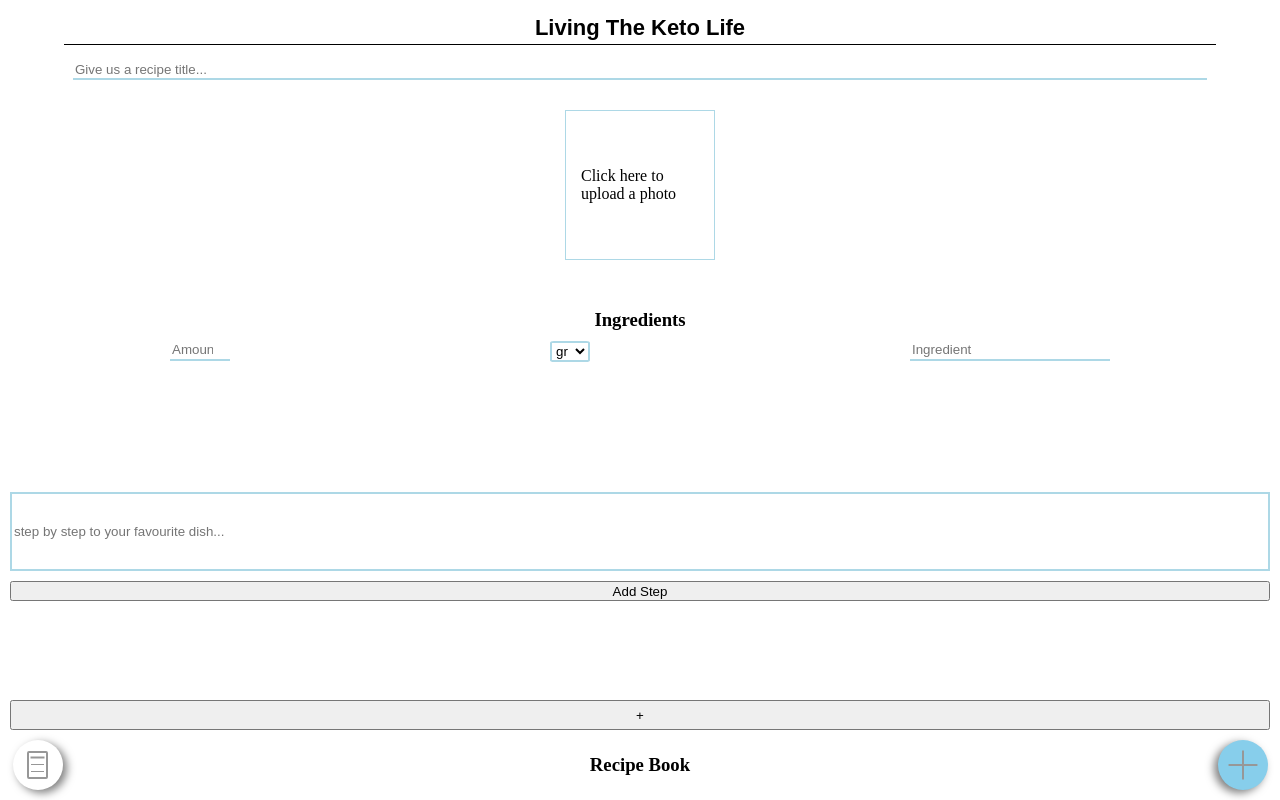
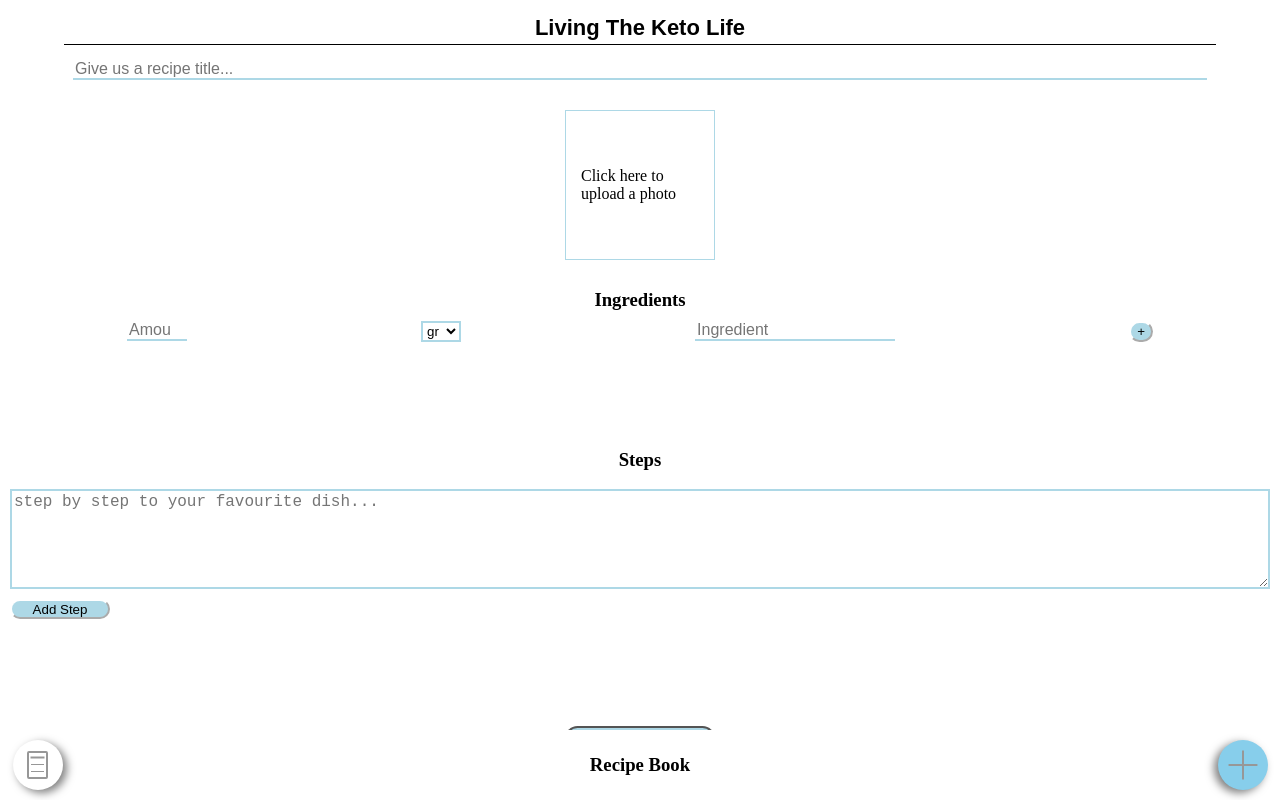
Before and after one commit to psclahr/Living-The-Keto-Life, a React (Create React App) app: page /create in a window 1280 px wide. Built offline with nearby package versions, Linux system fonts and the light colour scheme.

Commit message:
Basic Style

```diff
--- a/src/app/GlobalStyle.js
+++ b/src/app/GlobalStyle.js
@@ -9,6 +9,24 @@ const GlobalStyle = createGlobalStyle`
         height: 100vh;
         margin: 0;
         padding: 0;
+        font-size: 16px;
+    }
+
+    input{
+        font-size: 16px;
+
+        &::placeholder {
+            font-size: 16px;
+        }
+
+    }
+
+    textarea {
+        font-size: 16px;
+
+        &::placeholder {
+            font-size: 16px;
+        }
     }
 `;
 
--- a/src/createRecipe/CreateElements/AddDescription.js
+++ b/src/createRecipe/CreateElements/AddDescription.js
@@ -1,15 +1,35 @@
 import React from "react";
 import styled from "styled-components";
 
-const StyledForm = styled.form`
+const DescriptionGrid = styled.div`
   display: grid;
-  grid-template-rows: auto 20px;
+  grid-template-rows: 30px 100px auto;
   gap: 10px;
 `;
-const StyledInput = styled.input`
+
+const StyledHeadline = styled.h3`
+  display: flex;
+  justify-content: center;
+  margin: 0;
+`;
+
+const StyledForm = styled.form``;
+const StyledTextarea = styled.textarea`
   border: 2px solid lightblue;
   width: 100%;
   height: 100%;
+`;
+
+const StyledButton = styled.button`
+  width: 100px;
+  height: 20px;
+  background: lightblue;
+  border-radius: 25px;
+  border-color: white;
+`;
+
+const StyledList = styled.ol`
+  min-height: 75px;
 `;
 
 export default function AddDescription({
@@ -20,20 +40,22 @@ export default function AddDescription({
   descriptionInputRef
 }) {
   return (
-    <StyledForm ref={descriptionRef} onSubmit={onSubmit}>
-      <label>
-        <StyledInput
+    <DescriptionGrid>
+      <StyledHeadline>Steps</StyledHeadline>
+      <StyledTextarea
         ref={descriptionInputRef}
         onChange={onChange}
         placeholder="step by step to your favourite dish..."
+        form="stepform"
       />
-      </label>
-      <button>Add Step</button>
-      <ol>
+      <StyledForm ref={descriptionRef} onSubmit={onSubmit} id="stepform">
+        <StyledButton>Add Step</StyledButton>
+        <StyledList>
           {stepList.map(step => {
             return <li key={step}>{step}</li>;
           })}
-      </ol>
+        </StyledList>
       </StyledForm>
+    </DescriptionGrid>
   );
 }
--- a/src/createRecipe/CreateElements/AddIngredient.js
+++ b/src/createRecipe/CreateElements/AddIngredient.js
@@ -3,7 +3,11 @@ import styled from "styled-components";
 import InputIngredient from "../InputIngredient";
 
 const StyledAddIngredient = styled.section`
-  margin-top: 20px;
+  height: auto;
+`;
+
+const StyledList = styled.ul`
+  min-height: 75px;
 `;
 
 export default function AddIngredient({
@@ -27,7 +31,7 @@ export default function AddIngredient({
         ingredientRef={ingredientRef}
         ingredientAmountRef={ingredientAmountRef}
       />
-      <ul>
+      <StyledList>
         {ingredients.map(ingredient => {
           return (
             <li key={ingredient.name}>
@@ -35,7 +39,7 @@ export default function AddIngredient({
             </li>
           );
         })}
-      </ul>
+      </StyledList>
     </StyledAddIngredient>
   );
 }
--- a/src/createRecipe/CreatePage.js
+++ b/src/createRecipe/CreatePage.js
@@ -12,6 +12,18 @@ const CreatePageGrid = styled.div`
   margin-left: 10px;
   margin-right: 10px;
   overflow-y: scroll;
+`;
+
+const Flex = styled.div`
+  display: flex;
+  justify-content: center;
+`;
+
+const StyledSubmitButton = styled.button`
+  width: 150px;
+  height: 25px;
+  background: lightblue;
+  border-radius: 25px;
 `;
 
 export default function CreatePage({ onButtonClick }) {
@@ -145,7 +157,11 @@ export default function CreatePage({ onButtonClick }) {
         descriptionRef={descriptionRef}
         descriptionInputRef={descriptionInputRef}
       />
-      <button onClick={handleButtonClick}>+</button>
+      <Flex>
+        <StyledSubmitButton onClick={handleButtonClick}>
+          Create Recipe!
+        </StyledSubmitButton>
+      </Flex>
     </CreatePageGrid>
   );
 }
--- a/src/createRecipe/InputIngredient.js
+++ b/src/createRecipe/InputIngredient.js
@@ -4,9 +4,8 @@ import styled from "styled-components";
 const StyledForm = styled.form`
   display: grid;
   grid-template-areas:
-    "h h h"
-    "a u i"
-    "b b b ";
+    "h h h h"
+    "a u i b";
   display: flex;
   justify-content: space-around;
 `;
@@ -34,7 +33,6 @@ const StyledAmountInput = styled.input`
 const StyledUnitSelect = styled.select`
   background: white;
   border: 2px solid lightblue;
-  border-radius: 10%;
   grid-area: u;
   width: 40px;
   transition: all 1s ease;
@@ -52,7 +50,7 @@ const StyledIngredientInput = styled.input`
   height: 20px;
   grid-area: i;
   width: 200px;
-  transition: all 1s ease
+  transition: all 1s ease;
 
   &:focus {
     outline: none;
@@ -62,8 +60,9 @@ const StyledIngredientInput = styled.input`
 
 const StyledButton = styled.button`
   grid-area: b;
-  border: 1px solid blue;
-  display: none;
+  background: lightblue;
+  border-color: white;
+  border-radius: 25px;
 `;
 
 export default function InputIngredient({
```
Lines whose indentation alone changed are shown as unchanged.
